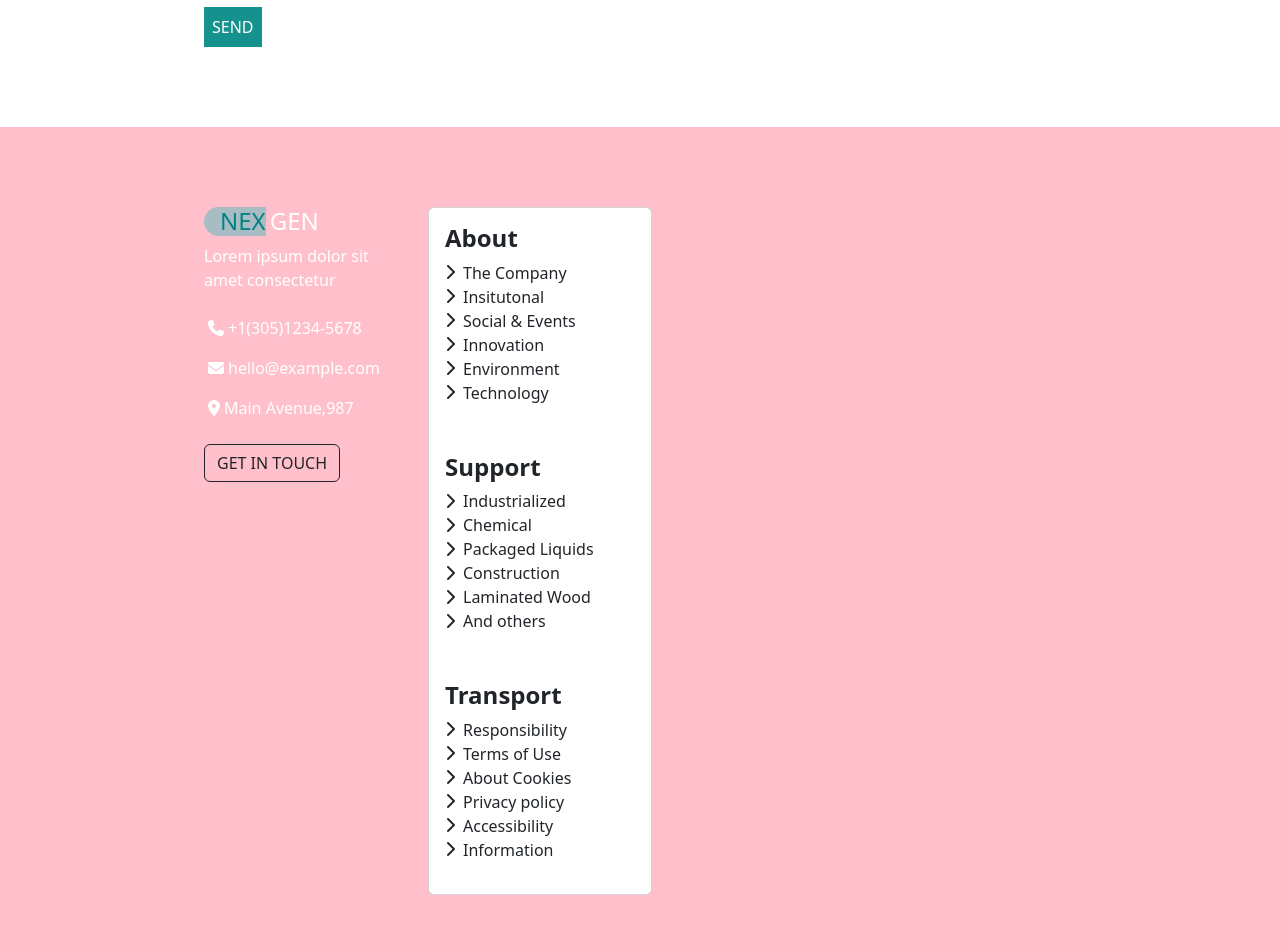
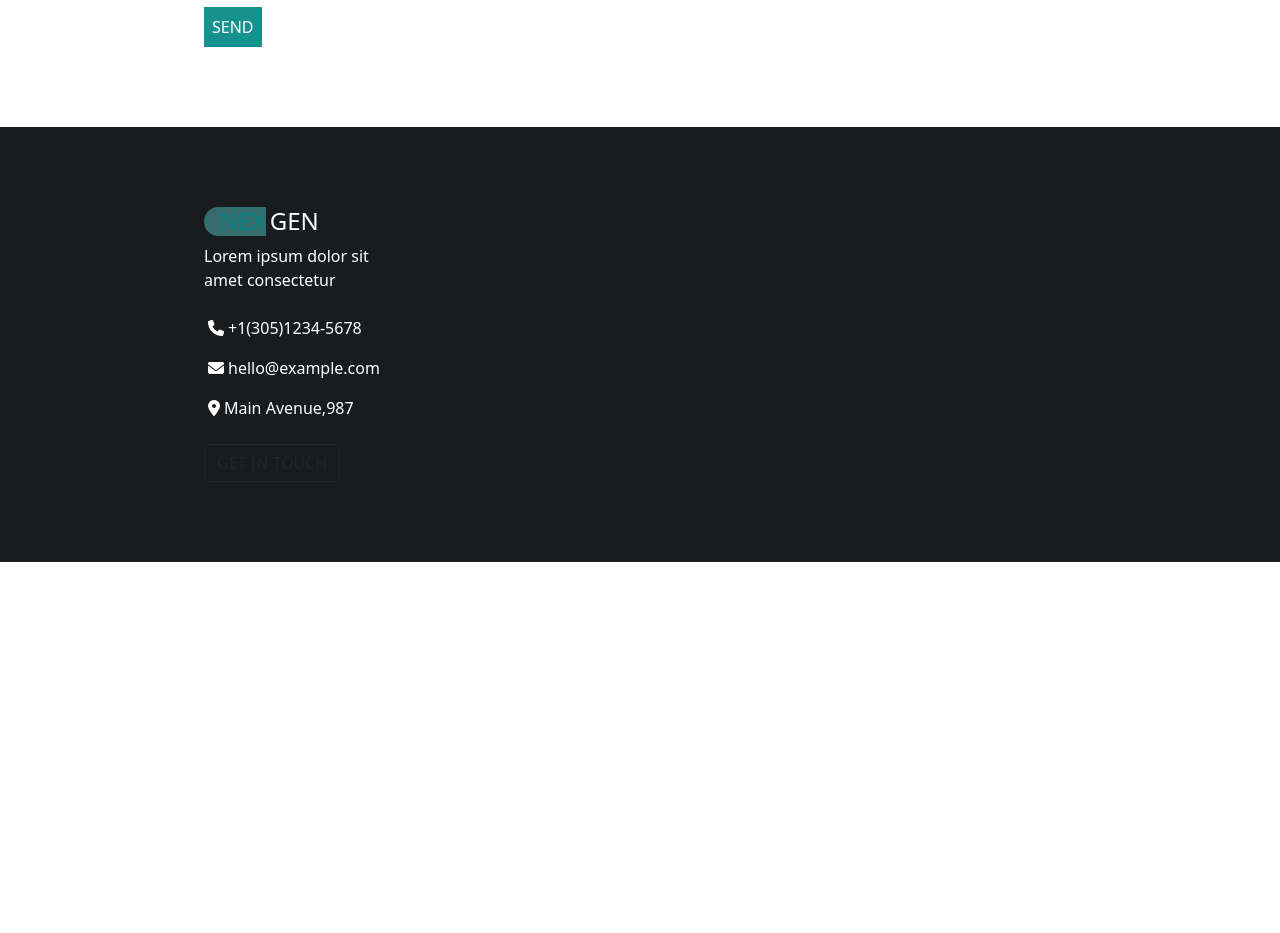
Before and after one commit to grossiValentina/proj-html-vuejs, a Vue app: page / in a window 1280 px wide. Shown: the part 4260-5193 px from the top of the page. After the commit the page ends 4822 px from the top, so only its background shows below. Built offline with nearby package versions, Linux system fonts and the light colour scheme.

Commit message:
add: esercizio

```diff
--- a/src/components/AppFooter.vue
+++ b/src/components/AppFooter.vue
@@ -5,23 +5,29 @@ import Contacts from "./Contacts.vue";
 import CardFooter from "./CardFooter.vue";
 
 export default {
+
     data() {
         return {
-        card: [
+            firstCard:
             {
                 title: "About",
                 list: ["The Company", "Insitutonal", "Social & Events", "Innovation", "Environment", "Technology"]
             },
+
+            secondCard:
+
             {
                 title: "Support",
                 list: ["Industrialized", "Chemical", "Packaged Liquids", "Construction", "Laminated Wood", "And others"]
             },
+
+            thirdCard:
             {
                 title: "Transport",
                 list: ["Responsibility", "Terms of Use", "About Cookies", "Privacy policy", "Accessibility", "Information"]
             },
 
-            ]
+
 
 
         }
@@ -54,14 +60,14 @@ export default {
 
                 <!-- card con lista riutilizzabili  -->
                 <div class="col">
-
-                    <CardFooter :card="card"/>
-
+                    <CardFooter :card="firstCard" />
                 </div>
-
-
-
-
+                <div class="col">
+                    <CardFooter :card="secondCard" />
+                </div>
+                <div class="col">
+                    <CardFooter :card="thirdCard" />
+                </div>
 
             </div>
 
@@ -76,7 +82,7 @@ export default {
 @use "./style/general.scss";
 
 .wrapper {
-    background-color: pink;
+    background-color: $Shark;
 }
 
 .container {
@@ -87,5 +93,4 @@ export default {
 p {
     color: $White;
 }
-
 </style>
--- a/src/components/CardFooter.vue
+++ b/src/components/CardFooter.vue
@@ -2,47 +2,59 @@
 
 export default {
     props: {
-        card: {
-            title: String,
-            list: Array,
+        firstCard: {
+            type: Object,
+        },
 
+        secondCard: {
+            type: Object,
+        },
+
+        thirdCard: {
+            type: Object,
+        },
     }
-    },
 }
 </script>
 
+<template>
+    <div class="col">
 
-<template>
-    <div class="card" style="width: 14rem;">
+        <div v-for="item in firstCard" class="card" style="width: 14rem;">
 
-        <div v-for="item in card" class="card-body">
+            <div class="card-body">
                 <h4 class="card-title fw-bold">{{ item.title }}</h4>
                 <ul>
-                <li v-for="arrayList in item.list" class="d-flex text-start">
+                    <li v-for="item in firstCard" class="d-flex text-start">
                         <i class="icon fa-solid fa-chevron-right"></i>
-                    <p class="mb-0">{{ arrayList }}</p>
+                        <p class="mb-0">{{ item.list }}</p>
                     </li>
                 </ul>
 
             </div>
         </div>
+
+    </div>
+
 </template>
 
 
 <style scoped lang="scss">
 @use "./style/partials/variables" as *;
 
-.card{
-    background-color: gray;
+.card {
+    background-color: grey;
 }
 
-ul{
+ul {
     list-style-type: none;
     padding: 0;
 }
-.icon{
+
+.icon {
     padding-right: .5rem;
     padding-top: .2rem;
 }
 
+;
 </style>
```
Lines whose indentation alone changed are shown as unchanged.
